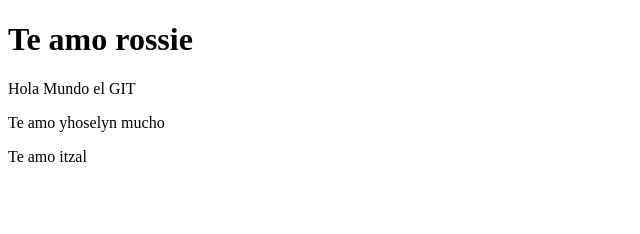
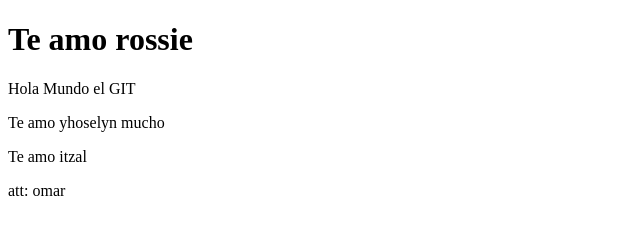
Before and after one commit to OmarRMC/omar-test, a plain HTML site: page index.html in a window 1280 px wide. Shown: the full height of the page, 0-640 px from the left. Drawn offline with Linux system fonts and the light colour scheme.

Commit message:
Add Athor

```diff
--- a/index.html
+++ b/index.html
@@ -11,6 +11,7 @@
 
     <p>Te amo yhoselyn mucho </p>
     <p>Te amo itzal</p>
+    <p>att: omar </p>
 </body>
 <!--cuuando ejecutas git commit  :q! -->
 </html>
```
Also changed, not shown: 1 other file.
